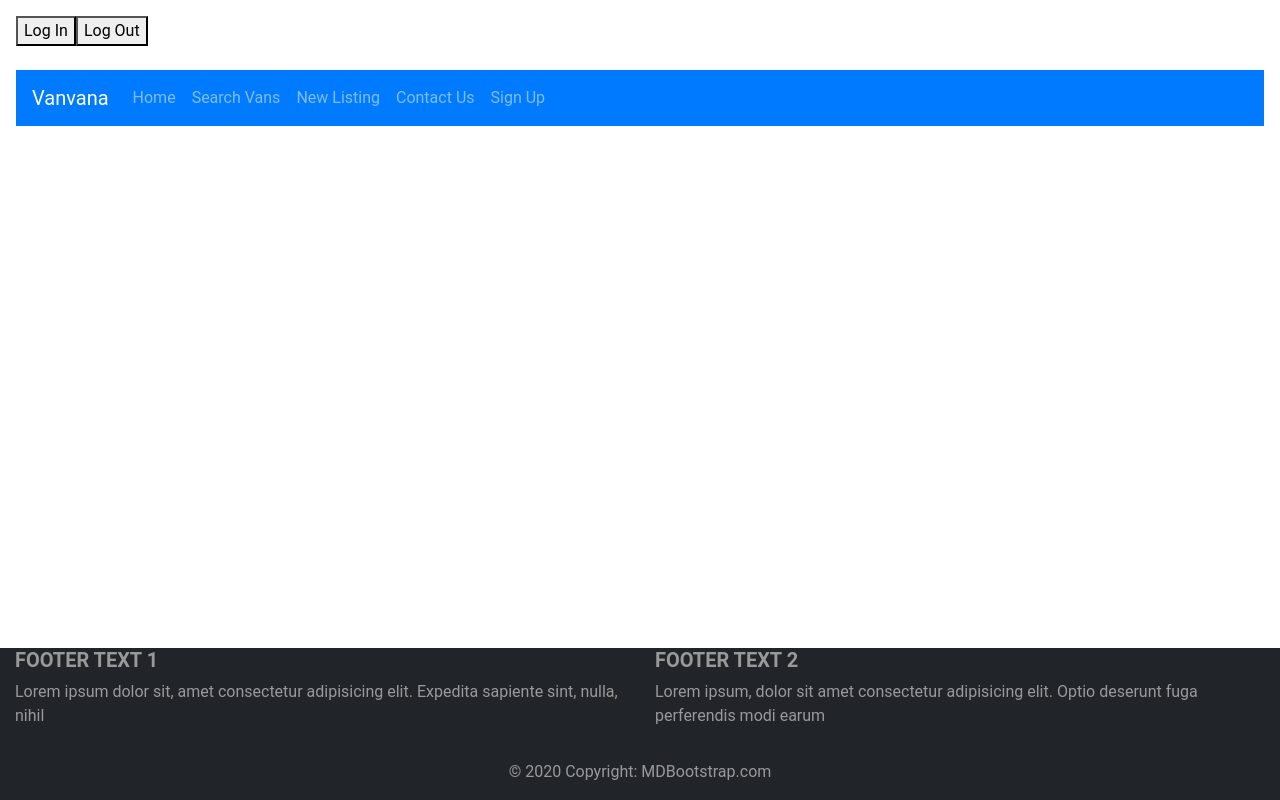
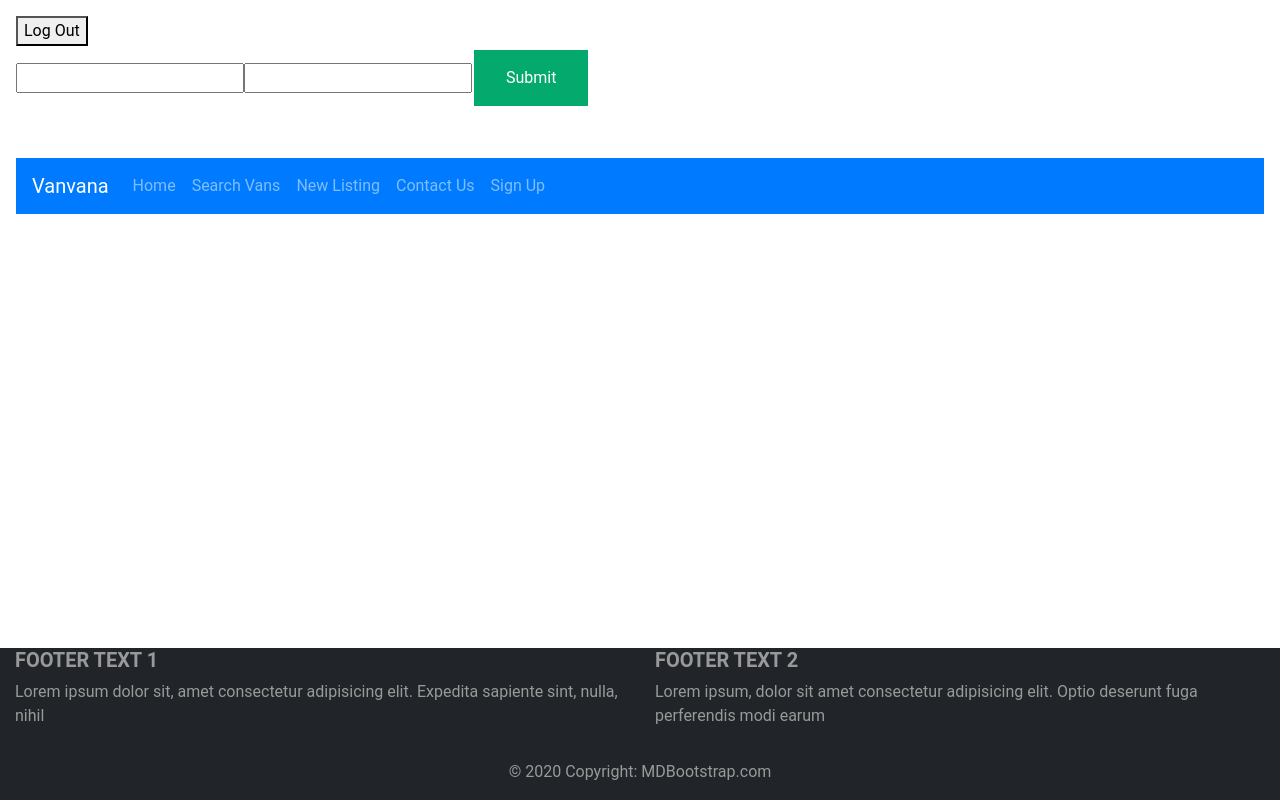
Before and after one commit to samperozek/Vanvana, a React (Create React App) app in the folder client/: page / in a window 1280 px wide. Built offline with nearby package versions, Linux system fonts and the light colour scheme; no server answers.

Commit message:
added login boxes

```diff
--- a/client/src/Components/App.js
+++ b/client/src/Components/App.js
@@ -23,10 +23,20 @@ function App() {
       .then(res => res.json())
       .then(data => setCar(data))
   }
+  useEffect(fetchCar, [])
 
-  console.log(allCars)
 
-  useEffect(fetchCar, [])
+  const userLogin = () => {
+    fetch ( "http://localhost:4003/login",
+      {
+      method: "POST",
+      headers: {"Content-Type" : "application/json"   },
+      body: JSON.stringify()
+
+      })
+      .then(r => r.json())
+      .then (console.log("running post to LOGIN"))
+  }
 
   const goGetNewCar = (carFromForm) => {
     setCar(  [ carFromForm , ...allCars ]  )
@@ -38,14 +48,37 @@ function App() {
       .then( response => response.json() )
       .then( console.log )
   }
-  const updateUser = (user) => setCurrentUser(user)
+
+
+  const [username, setUsername] = useState("")
+  const [password, setPassword] = useState("")
+
+  const handleLoginSubmit = (synthEvent) => {
+    synthEvent.preventDefault()
+    console.log('sam da bst')
+  }
+
+  const handleUsername = (e) => {
+    setUsername(e.target.value)
+  }
+
+  const handlePassword = (e) => {
+    setPassword(e.target.value)
+  }
 
   return (
 
     <div>
 
-      <button onClick={ console.log('hello') }>Log In</button>
       <button onClick={ console.log('hello') }>Log Out</button>
+
+      <form onSubmit = {handleLoginSubmit}>
+        <input onChange = {handleUsername} type = "username"/>
+        <input onChange = {handlePassword} type = "password"/>
+        <input type = "submit"/>
+      </form>
+
+      {/* {loggedInUser? <> <h2>Welcome {loggedInUser.name}!</h2></>} */}
 
       <br></br>
       <br></br>
--- a/client/src/Components/LandingPage.js
+++ b/client/src/Components/LandingPage.js
@@ -3,7 +3,7 @@ function LandingPage() {
     return(<>
     <center>
         <br></br>
-    <iframe width="80%" height="700" src="https://www.youtube.com/embed/6R_BZALti6w" title="MEGA CAMPER VAN TOUR #VANLIFE" frameborder="0" allow="accelerometer; autoplay; clipboard-write; encrypted-media; gyroscope; picture-in-picture" allowfullscreen></iframe>
+    {/* <iframe width="80%" height="700" src="https://www.youtube.com/embed/6R_BZALti6w" title="MEGA CAMPER VAN TOUR #VANLIFE" frameborder="0" allow="accelerometer; autoplay; clipboard-write; encrypted-media; gyroscope; picture-in-picture" allowfullscreen></iframe> */}
     </center>
      </>)
 }
```
